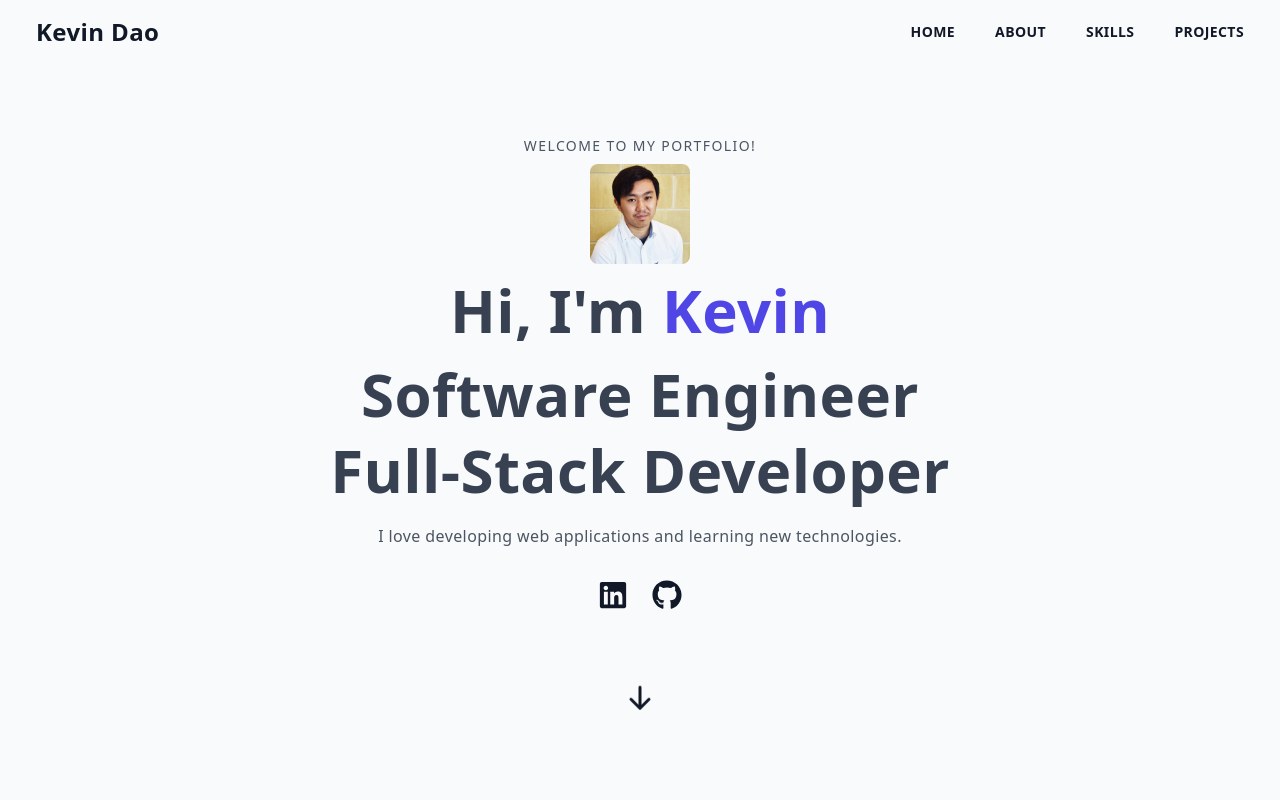
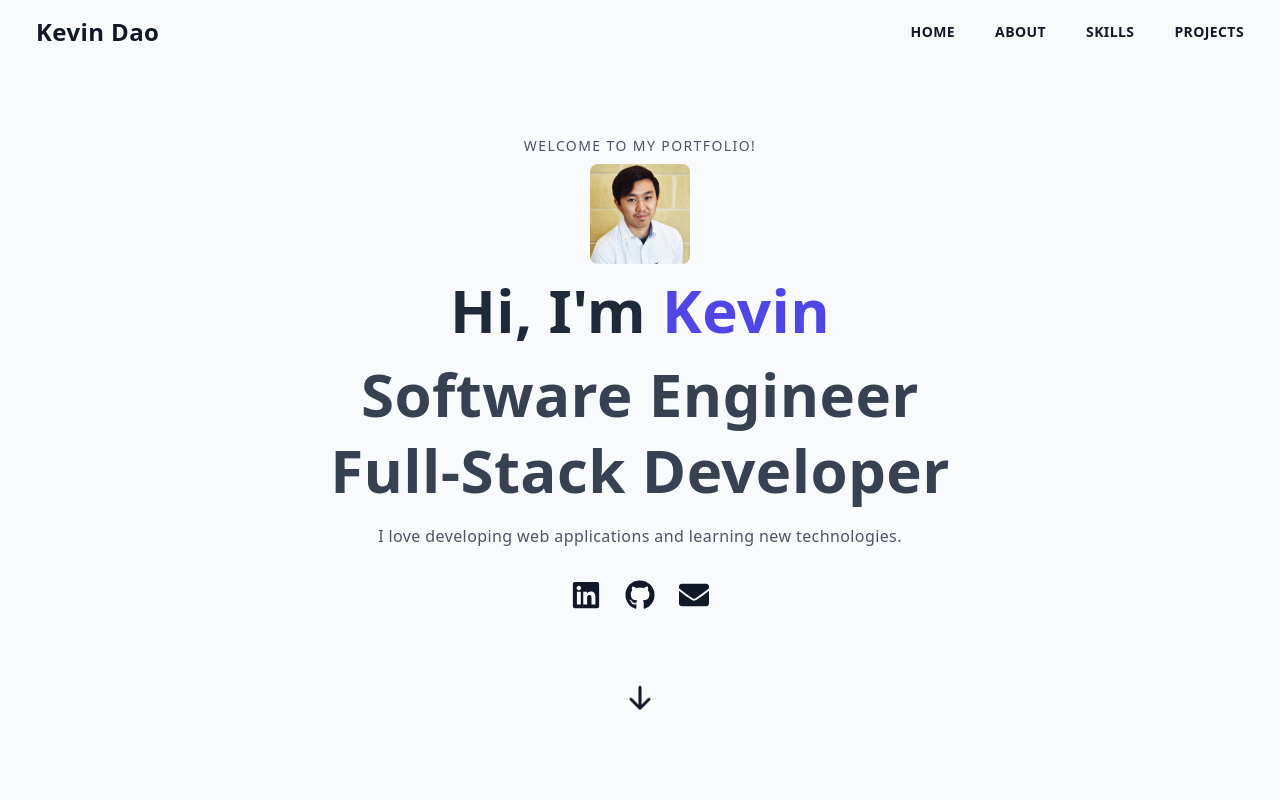
Before and after one commit to kevintdao/kevintdao.github.io, a React (Vite) app: page / in a window 1280 px wide. Shown: the top 800 px of the page. Built offline with nearby package versions, Linux system fonts and the light colour scheme.

Commit message:
Fix typos

```diff
--- a/src/components/Hero.tsx
+++ b/src/components/Hero.tsx
@@ -1,4 +1,4 @@
-import { FaGithub, FaLinkedin } from "react-icons/fa";
+import { FaEnvelope, FaGithub, FaLinkedin } from "react-icons/fa";
 import { HiArrowDown } from "react-icons/hi";
 
 import ProfileImage from "../assets/images/img-profile.jpg";
@@ -15,6 +15,11 @@ const links = [
     name: "Github",
     url: "https://github.com/kevintdao",
     icon: <FaGithub size={ICON_SIZE} />,
+  },
+  {
+    name: "Mail",
+    url: "mailto:kevintdao00@gmail.com",
+    icon: <FaEnvelope size={ICON_SIZE} />,
   },
 ];
 
@@ -34,7 +39,7 @@ const Main = () => {
             width={100}
           />
 
-          <h1 className="py-4 text-gray-700">
+          <h1 className="py-4 text-gray-800">
             Hi, I'm <span className="text-indigo-600">Kevin</span>
           </h1>
           <h1 className="py-2 text-gray-700">Software Engineer</h1>
--- a/src/components/Navbar.tsx
+++ b/src/components/Navbar.tsx
@@ -79,7 +79,7 @@ const Navbar = () => {
       >
         <div
           className={classNames(
-            "md:hidden fixed top-0 p-10 ease-in duration-500  w-[75%] sm:w-[60%] md:w-[45%] h-screen bg-gray-200",
+            "md:hidden fixed top-0 p-10 ease-in duration-500 w-[75%] sm:w-[60%] md:w-[45%] h-screen bg-gray-50",
             nav ? "left-0" : "left-[-100%]"
           )}
         >
--- a/src/components/Projects.tsx
+++ b/src/components/Projects.tsx
@@ -9,7 +9,7 @@ import Project6 from "../assets/images/project6.png";
 const projects = [
   {
     title: "Tuneguessr",
-    description: "A music guessing game using Spotify's API",
+    description: "A music guessing game using Spotify's API.",
     img: Project1,
     tech: "Next.js, TypeScript, Mantine, tRPC, MongoDB, Spotify API, Vercel",
     github: "https://github.com/kevintdao/tuneguessr",
@@ -18,7 +18,7 @@ const projects = [
   {
     title: "IoT LED Chessboard",
     description:
-      "A chessboard that lights up the squares of valid moves and update the board on a web application",
+      "A chessboard that lights up the squares of valid moves and update the board on a web application.",
     img: Project2,
     tech: "React (Vite), TypeScript, TailwindCSS, Node.js, Stockfish, Firebase, Raspberry Pi, Python, Arduino, C++",
     github: "https://github.com/kevintdao/LED-Chessboard",
@@ -26,7 +26,8 @@ const projects = [
   },
   {
     title: "Hospital Management System",
-    description: "A hospital management system for a local hospital",
+    description:
+      "An open platform hospital management system for doctors to manage their patients and appointments, and for patients to view their medical records and upcomming appointments.",
     img: Project3,
     tech: "Next.js, TypeScript, TailwindCSS, tRPC, Prisma, mySQL, Jest, Playwright, Docker",
     github: "https://github.com/brandonegg/hospitality",
@@ -42,9 +43,9 @@ const projects = [
   {
     title: "Student Medication Logs",
     description:
-      "A system for school nurses to keep track of student medications",
+      "A system for school nurses to keep track of student medications.",
     img: Project5,
-    tech: "Ruby on Rails, Bootstrap, PostgreSQL, RSpec, Cucumber Heroku",
+    tech: "Ruby on Rails, Bootstrap, PostgreSQL, RSpec, Cucumber, Heroku",
     github: "https://github.com/kevintdao/student-medication-logs",
   },
   {
```
